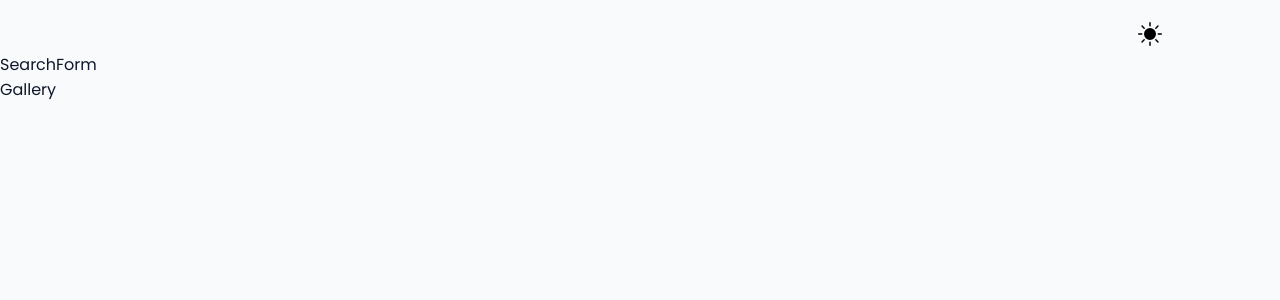
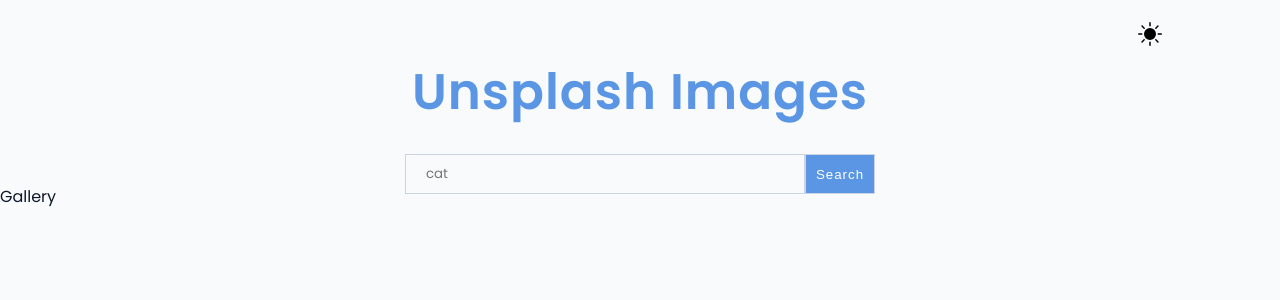
Before and after one commit to joeuni-ex/React_imageGallery, a React (Vite) app: page / in a window 1280 px wide. Shown: the top 300 px of the page. Built offline with nearby package versions, Linux system fonts and the light colour scheme.

Commit message:
SearchForm CSS 및 기능 추가

```diff
--- a/src/SearchForm.jsx
+++ b/src/SearchForm.jsx
@@ -1,7 +1,29 @@
-import React from "react";
+import { useGlobalContext } from "./context";
 
 const SearchForm = () => {
-  return <div>SearchForm</div>;
+  const { setSearchTerm } = useGlobalContext();
+  const handleSubmit = (e) => {
+    e.preventDefault();
+    const searchValue = e.target.elements.search.value;
+    if (!searchValue) return;
+    setSearchTerm(searchValue);
+  };
+  return (
+    <section>
+      <h1 className="title">unsplash images</h1>
+      <form className="search-form" onSubmit={handleSubmit}>
+        <input
+          type="text"
+          className="search-input"
+          name="search"
+          placeholder="cat"
+        />
+        <button type="submit" className="btn">
+          search
+        </button>
+      </form>
+    </section>
+  );
 };
 
 export default SearchForm;
--- a/src/index.css
+++ b/src/index.css
@@ -53,6 +53,53 @@ body {
   height: 24px;
   flex-shrink: 0;
 }
+
+/* 검색창 */
+
+.title {
+  text-align: center;
+  font-size: 50px;
+  font-style: normal;
+  font-weight: 700;
+  line-height: 80px; /* 100% */
+  letter-spacing: 1px;
+  text-transform: capitalize;
+  color: #5a96e3;
+}
+
+.search-form {
+  margin-top: 32px;
+  display: flex;
+  align-items: center;
+  justify-content: center;
+  height: 20px;
+}
+.search-input {
+  padding-left: 20px;
+  width: 400px;
+  height: 40px;
+  padding-right: 0px;
+  flex-shrink: 0;
+  border: 1px solid #cbd5e1;
+  background: #f8fafc;
+}
+
+.btn {
+  color: white;
+  background: #5a96e3;
+  border: 1px solid #cbd5e1;
+  height: 40px;
+  width: 70px;
+  text-align: center;
+  font-family: Arial;
+  font-size: 13.333px;
+  font-style: normal;
+  font-weight: 400;
+  line-height: normal;
+  letter-spacing: 1px;
+  text-transform: capitalize;
+}
+
 /* 이미지 갤러리 스타일링 */
 .gallery {
   display: flex;
```
